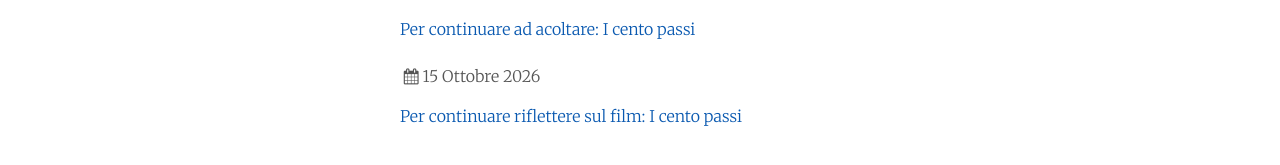
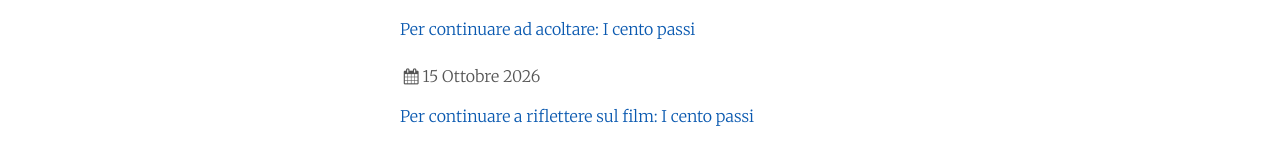
Before and after one commit to efemeridi/efemeridi.github.io, a Jekyll site: the page built from index.md, in a window 1280 px wide and 1072 px high. Shown: the part 895-1060 px from the top of the window. Built offline with Jekyll 4.4.1, drawn with Linux system fonts in a browser that asks for light colours; our own code applies the rules of GitHub Pages for plain Markdown files.

```diff
--- a/index.md
+++ b/index.md
@@ -44,4 +44,4 @@ layout: page
 
 <div class="post-date"><i class="icon-calendar"></i>15 Ottobre 2026</div>
 
-[Per continuare riflettere sul film: I cento passi](/materiali/segnalazioni/cento_passi_OP_LICAM.pdf/)
+[Per continuare a riflettere sul film: I cento passi](/materiali/segnalazioni/cento_passi_OP_LICAM.pdf/)
```
